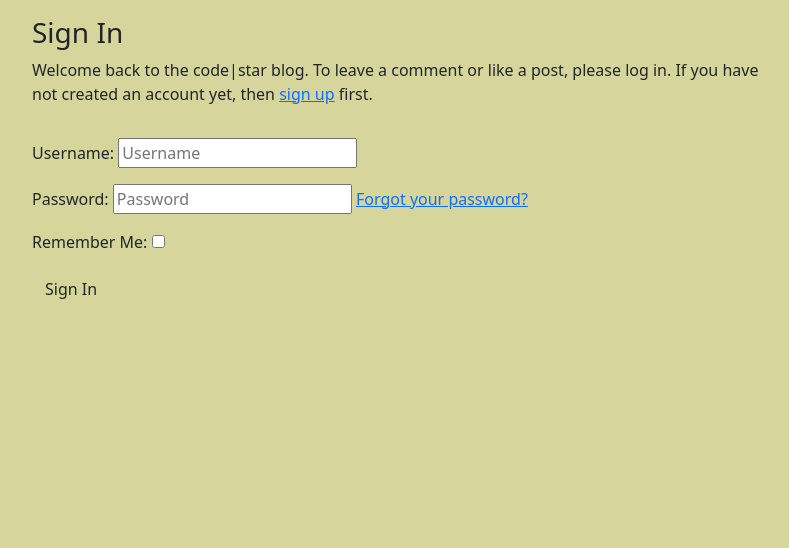
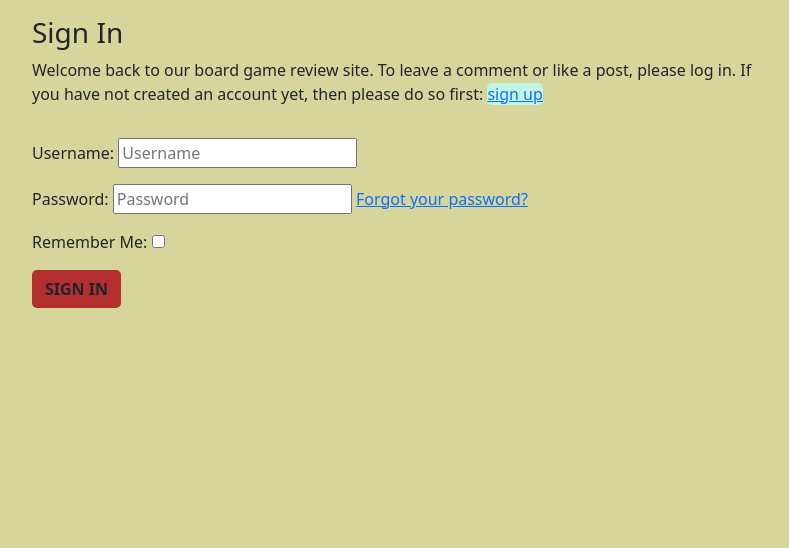
Before and after one commit to RenaSchott/Project4-BoardGameReview, a Django app: page /accounts/login/ in a window 1280 px wide. Shown: the part 56-604 px from the top of the page, without its empty margins (240-1029 px from the left). Run offline with Django 4.2, Linux system fonts and the light colour scheme; some libraries are stand-ins or nearby versions.

Commit message:
Added Authentication

```diff
--- a/static/css/style.css
+++ b/static/css/style.css
@@ -53,3 +53,15 @@
     height: auto;
     padding-top: 20px;
 }
+
+.link {
+    background-color: rgb(195, 245, 228);
+    border-radius: 5px;
+}
+
+.btn {
+    background-color: rgb(179, 47, 47);
+    border-radius: 5px;
+    text-transform: uppercase;
+    font-weight: bold;
+}
--- a/templates/account/login.html
+++ b/templates/account/login.html
@@ -12,10 +12,9 @@
         <div class="col-md-8 mt-3 offset-md-2">
             <h3>{% trans "Sign In" %}</h3>
 
-            <p>{% blocktrans %}Welcome back to the code|star blog. To leave a comment or like a post, please log in. If
-                you
-                have not created an account yet, then <a class="link" href="{{ signup_url }}">sign up</a>
-                first.{% endblocktrans %}</p>
+            <p>{% blocktrans %}Welcome back to our board game review site. To leave a comment or like a post, please log in. If
+                you have not created an account yet, then please do so first: <a class="link" href="{{ signup_url }}">sign up</a>
+                {% endblocktrans %}</p>
         </div>
     </div>
     <div class="row">
```
